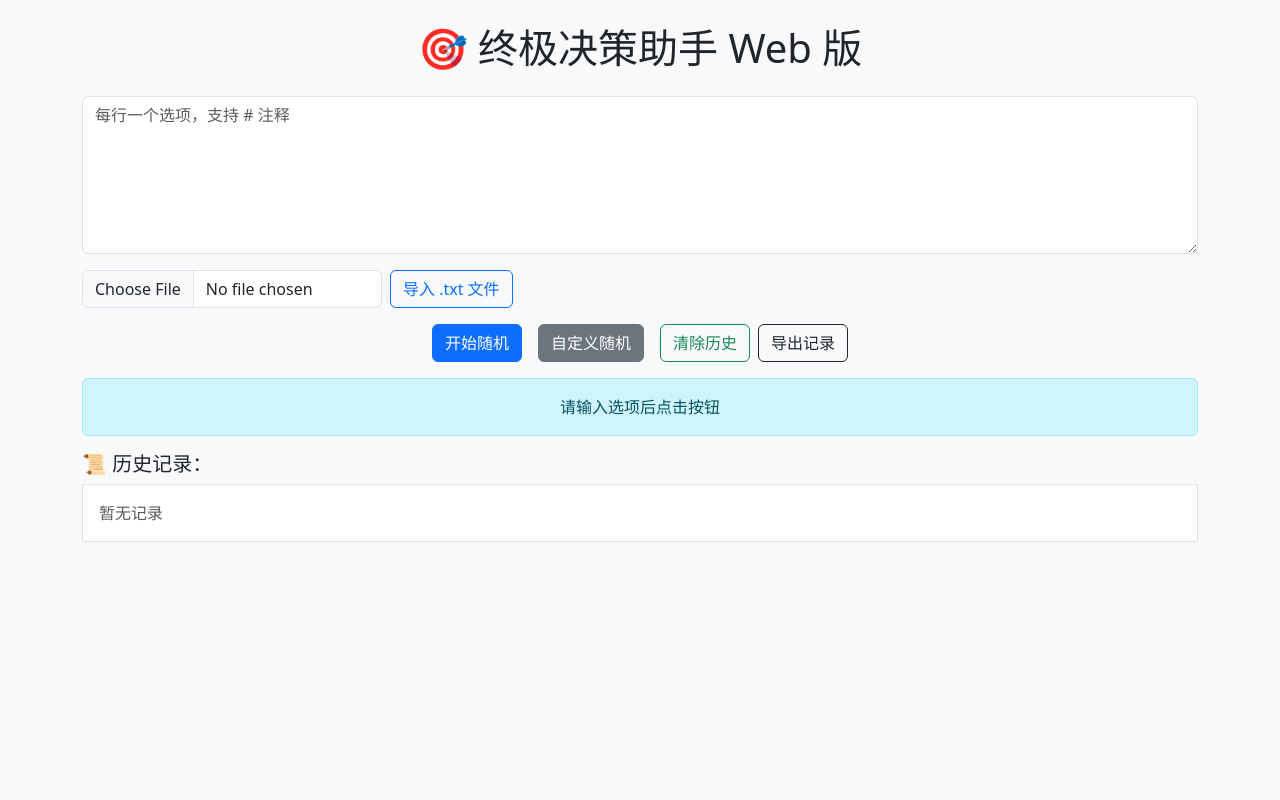
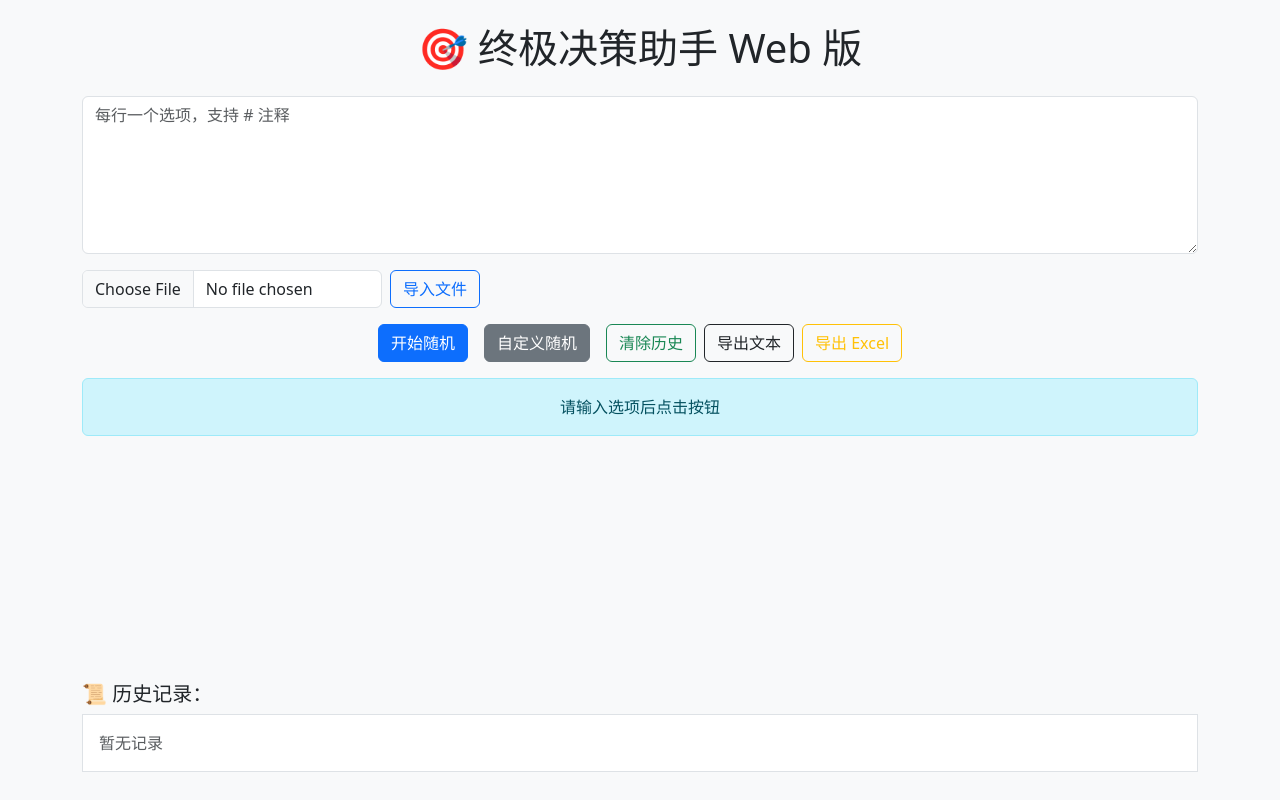
Before and after one commit to Zheng-QB/Decision-Helper, a Flask app: page / in a window 1280 px wide. Run offline with Flask 3, Linux system fonts and the light colour scheme; a map, chart or similar area stays blank.

Commit message:
Add files via upload

```diff
--- a/templates/index.html
+++ b/templates/index.html
@@ -5,6 +5,7 @@
   <meta name="viewport" content="width=device-width, initial-scale=1.0">
   <title>终极决策助手 Web</title>
   <link href="https://cdn.jsdelivr.net/npm/bootstrap@5.3.0/dist/css/bootstrap.min.css" rel="stylesheet">
+  <script src="https://cdn.jsdelivr.net/npm/chart.js"></script>
 </head>
 <body class="bg-light">
   <div class="container py-4">
@@ -15,20 +16,23 @@
     </div>
 
     <div class="mb-3 d-flex align-items-center gap-2">
-      <input type="file" id="fileInput" accept=".txt" class="form-control" style="max-width: 300px;">
-      <button class="btn btn-outline-primary" onclick="uploadTxt()">导入 .txt 文件</button>
+      <input type="file" id="fileInput" accept=".txt,.doc,.docx" class="form-control" style="max-width: 300px;">
+      <button class="btn btn-outline-primary" onclick="uploadFile()">导入文件</button>
     </div>
 
     <div class="d-grid gap-2 d-md-flex justify-content-md-center mb-3">
       <button class="btn btn-primary me-md-2" onclick="doRandom()">开始随机</button>
       <button class="btn btn-secondary me-md-2" onclick="showCustom()">自定义随机</button>
       <button class="btn btn-outline-success" onclick="clearHistory()">清除历史</button>
-      <a href="/export" class="btn btn-outline-dark" target="_blank">导出记录</a>
+      <a href="/export" class="btn btn-outline-dark" target="_blank">导出文本</a>
+      <a href="/export_excel" class="btn btn-outline-warning" target="_blank">导出 Excel</a>
     </div>
 
     <div class="alert alert-info text-center" id="result">请输入选项后点击按钮</div>
 
-    <h5>📜 历史记录：</h5>
+    <canvas id="resultChart" height="200"></canvas>
+
+    <h5 class="mt-4">📜 历史记录：</h5>
     <div class="border p-3 bg-white" style="max-height: 300px; overflow-y: auto;">
       {% for line in history[::-1] %}
         <div class="border-bottom py-1 small">{{ line }}</div>
@@ -60,6 +64,7 @@
   <script src="https://cdn.jsdelivr.net/npm/bootstrap@5.3.0/dist/js/bootstrap.bundle.min.js"></script>
   <script>
     const modal = new bootstrap.Modal(document.getElementById('customModal'));
+    let chart;
 
     function showCustom() { modal.show(); }
     function hideCustom() { modal.hide(); }
@@ -87,7 +92,28 @@
       });
       const json = await res.json();
       document.getElementById('result').textContent = json.display || json.error;
+      if (json.labels && json.values) renderChart(json.labels, json.values);
       if (json.error) alert(json.error);
+    }
+
+    function renderChart(labels, values) {
+      const ctx = document.getElementById('resultChart').getContext('2d');
+      if (chart) chart.destroy();
+      chart = new Chart(ctx, {
+        type: 'bar',
+        data: {
+          labels: labels,
+          datasets: [{
+            label: '出现次数',
+            data: values,
+            backgroundColor: '#0d6efd'
+          }]
+        },
+        options: {
+          responsive: true,
+          plugins: { legend: { display: false } }
+        }
+      });
     }
 
     async function clearHistory() {
@@ -96,19 +122,20 @@
       if (res.ok) location.reload();
     }
 
-    async function uploadTxt() {
+    async function uploadFile() {
       const fileInput = document.getElementById('fileInput');
-      if (!fileInput.files.length) return alert("请先选择一个 .txt 文件");
+      if (!fileInput.files.length) return alert("请选择一个文件");
+      const file = fileInput.files[0];
 
-      const file = fileInput.files[0];
-      const reader = new FileReader();
-      reader.onload = function(e) {
-        document.getElementById('options').value = e.target.result;
-      };
-      reader.onerror = function() {
-        alert("读取文件失败");
-      };
-      reader.readAsText(file, 'UTF-8');
+      if (file.name.endsWith('.txt')) {
+        const reader = new FileReader();
+        reader.onload = e => document.getElementById('options').value = e.target.result;
+        reader.readAsText(file, 'UTF-8');
+      } else if (file.name.endsWith('.docx') || file.name.endsWith('.doc')) {
+        alert("暂不支持解析 Word 文件内容，建议复制粘贴内容后使用。");
+      } else {
+        alert("仅支持 .txt 或 Word 文档格式");
+      }
     }
   </script>
 </body>
```
